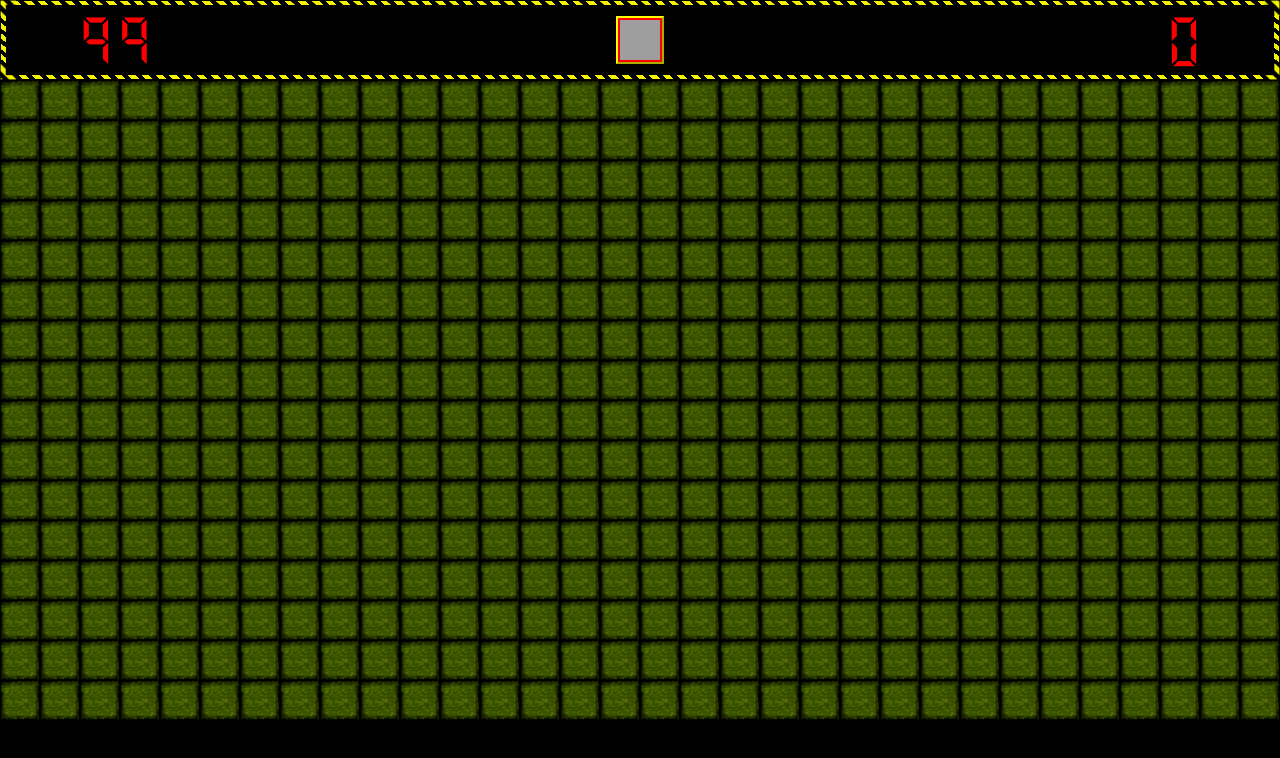
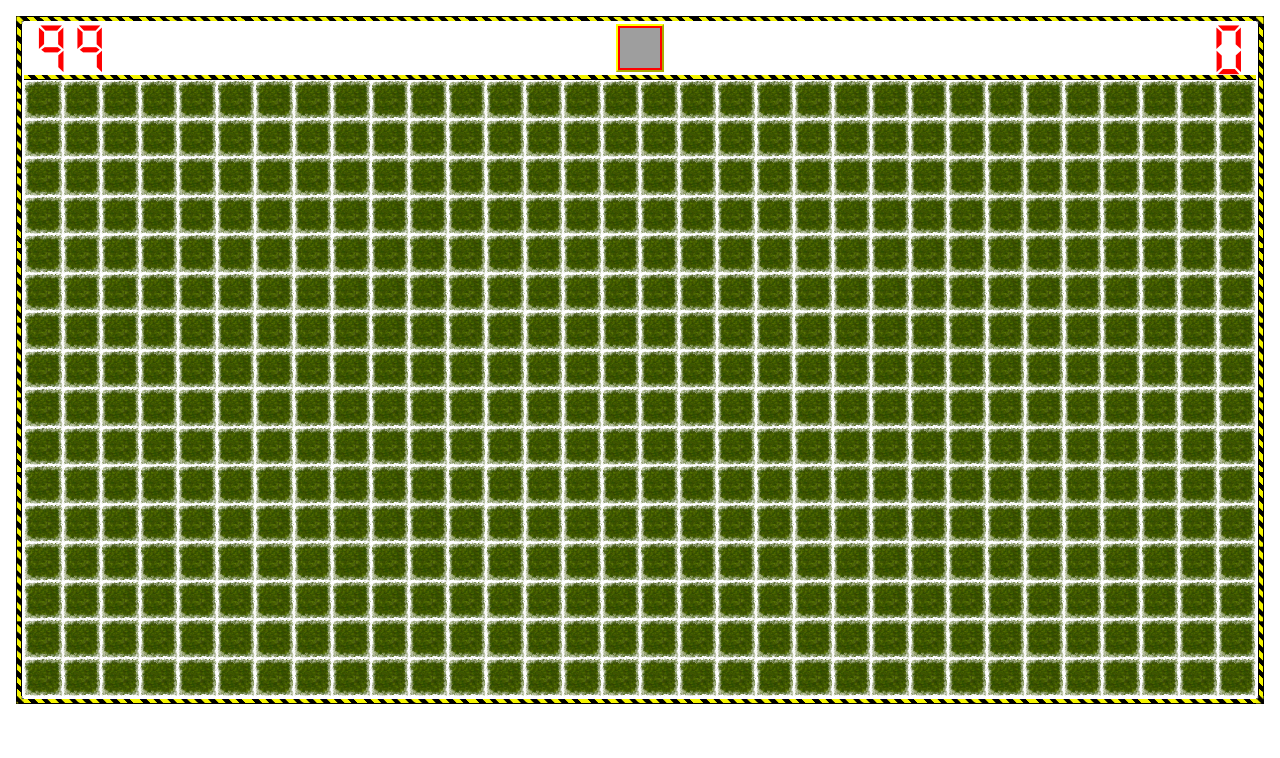
Before and after one commit to lucas9005/Minesweeper, an Angular app: page / in a window 1280 px wide. Shown: the top 758 px of the page. Built offline with nearby package versions, Linux system fonts and the light colour scheme; grey boxes are pictures that could not be loaded.

Commit message:
Updated general, minesweeper and scoreboard styles

```diff
--- a/src/app/components/minesweeper/minesweeper.component.scss
+++ b/src/app/components/minesweeper/minesweeper.component.scss
@@ -1,5 +1,11 @@
+// Variables
+$background-img: '../../../assets/images/frame.png';
+
 // Minesweeper game
 .minesweeper {
-    width: 100%;
-    margin: 0 auto;
+    margin: 16px;
+    border: 8px solid transparent;
+    border-image: url($background-img) 155 round;
+    -webkit-border-image: url($background-img) 155 round;
+    -o-border-image: url($background-img) 155 round;
 }
--- a/src/app/components/scoreboard/scoreboard.component.scss
+++ b/src/app/components/scoreboard/scoreboard.component.scss
@@ -8,10 +8,10 @@ $font-color: #FF0000;
 // The scoreboard
 .scoreboard {
     height: 6vh;
-    border: 2vh solid transparent;
-    border-image: url($background-img) 300 round;
-    -webkit-border-image: url($background-img) 300 round;
-    -o-border-image: url($background-img) 300 round;
+    border-bottom: 8px solid transparent;
+    border-image: url($background-img) 155 round;
+    -webkit-border-image: url($background-img) 155 round;
+    -o-border-image: url($background-img) 155 round;
     font-family: digital;
     line-height: 6vh;
     font-size: 6vh;
@@ -20,7 +20,7 @@ $font-color: #FF0000;
     // Mines left
     .mines-left {
         position: absolute;
-        left: 6vw;
+        left: 32px;
     }
 
     // Reset button
@@ -51,7 +51,7 @@ $font-color: #FF0000;
     // Time elapsed
     .time-elapsed {
         position: absolute;
-        right: 6vw;
+        right: 32px;
     }
 
 }
--- a/src/styles.scss
+++ b/src/styles.scss
@@ -1,5 +1,10 @@
-// The body
+// GLOBAL STYLE
+html,
+body {
+    height: 100%;
+}
+
 body {
     margin: 0;
-    background-color: black;
+    font-family: 'Roboto', sans-serif;
 }
```
